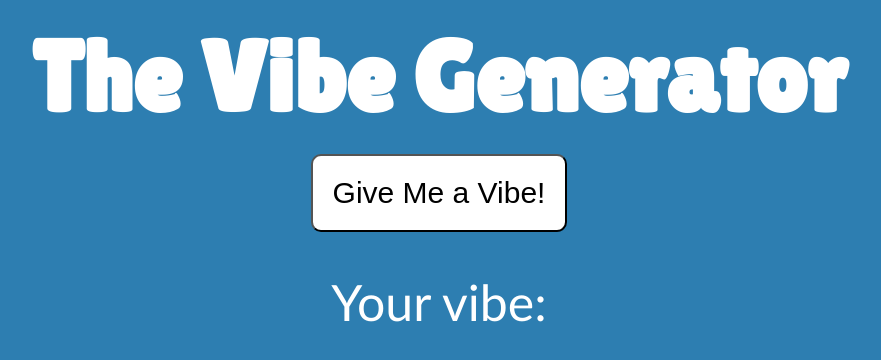
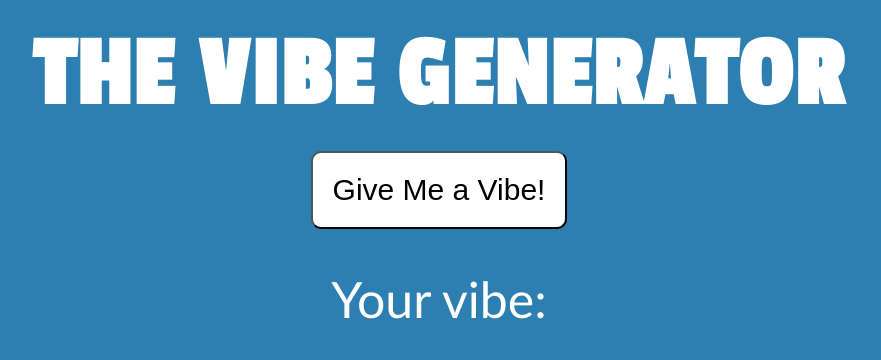
Before and after one commit to AdamJohnson92/Vibes_Generator, a plain HTML site: page index.html in a window 1280 px wide. Shown: the whole page, without its empty margins (201-1082 px from the left). Drawn offline with Linux system fonts and the light colour scheme.

Commit message:
Updated google font to passion one for header

```diff
--- a/index.html
+++ b/index.html
@@ -4,13 +4,13 @@
     <meta charset="UTF-8">
     <meta name="viewport" content="width=device-width, initial-scale=1.0">
     <link rel="preconnect" href="https://fonts.googleapis.com">
-    <link rel="preconnect" href="https://fonts.gstatic.com" crossorigin>
-    <link href="https://fonts.googleapis.com/css2?family=Lilita+One&family=Nothing+You+Could+Do&display=swap" rel="stylesheet">
+<link rel="preconnect" href="https://fonts.gstatic.com" crossorigin>
+<link href="https://fonts.googleapis.com/css2?family=Passion+One&display=swap" rel="stylesheet">
     <link rel="stylesheet" type="text/css" href="style.css">
     <title>Vibe Generator</title>
 </head>
 <body>
-    <header><h1>The Vibe Generator</h1></header>
+    <header><h1>THE VIBE GENERATOR</h1></header>
     <button id="vibe-button"> Give Me a Vibe! </button>
     <p id="vibe-div">Your vibe: <span id=generated-vibe></span></p>
 <script type="text/javascript" src="script.js"></script>
--- a/style.css
+++ b/style.css
@@ -14,7 +14,8 @@ body{display: flex;
 header{
     margin:20px;
     font-size: 50px;
-    font-family: 'Lilita One', cursive;
+    font-family: 'Passion One', cursive;
+    letter-spacing: 2px;
 }
 
 #vibe-button{
```
